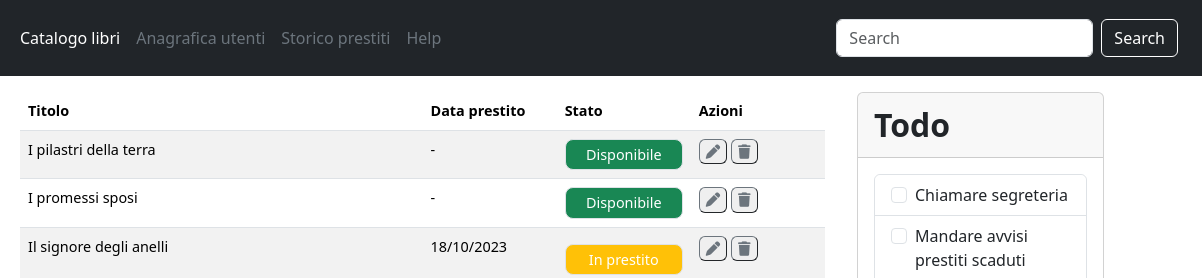
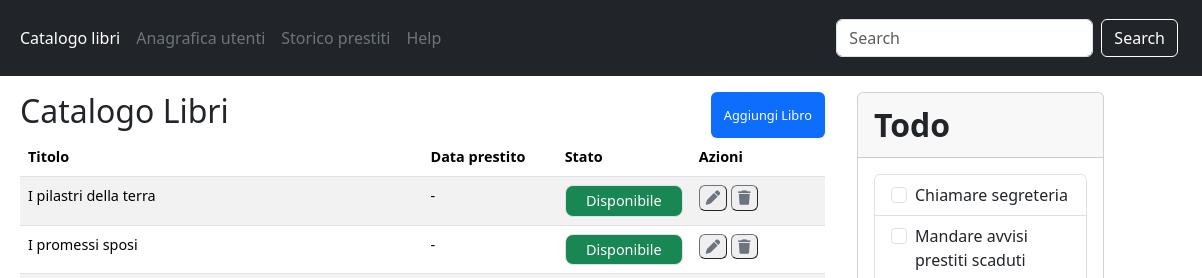
Before and after one commit to mattiapennisi/html-css-bootstrap-dashboard, a plain HTML site: page index.html in a window 1280 px wide. Shown: the top 278 px of the page, 78-1280 px from the left. Drawn offline with nearby package versions, Linux system fonts and the light colour scheme.

Commit message:
add first section title and button

```diff
--- a/index.html
+++ b/index.html
@@ -49,6 +49,10 @@
         <div class="container-md">
             <div class="d-flex flex-wrap">
                 <section class="col-12 col-lg-9 p-3">
+                    <div class="d-flex justify-content-between">
+                        <h2>Catalogo Libri</h2>
+                        <div class="btn bg-primary text-white d-flex justify-content-center align-items-center" style="font-size: 0.8rem">Aggiungi Libro</div>
+                    </div>
                     <table class="table table-striped" style="font-size: 0.9rem;">
                         <thead>
                             <tr>
```
